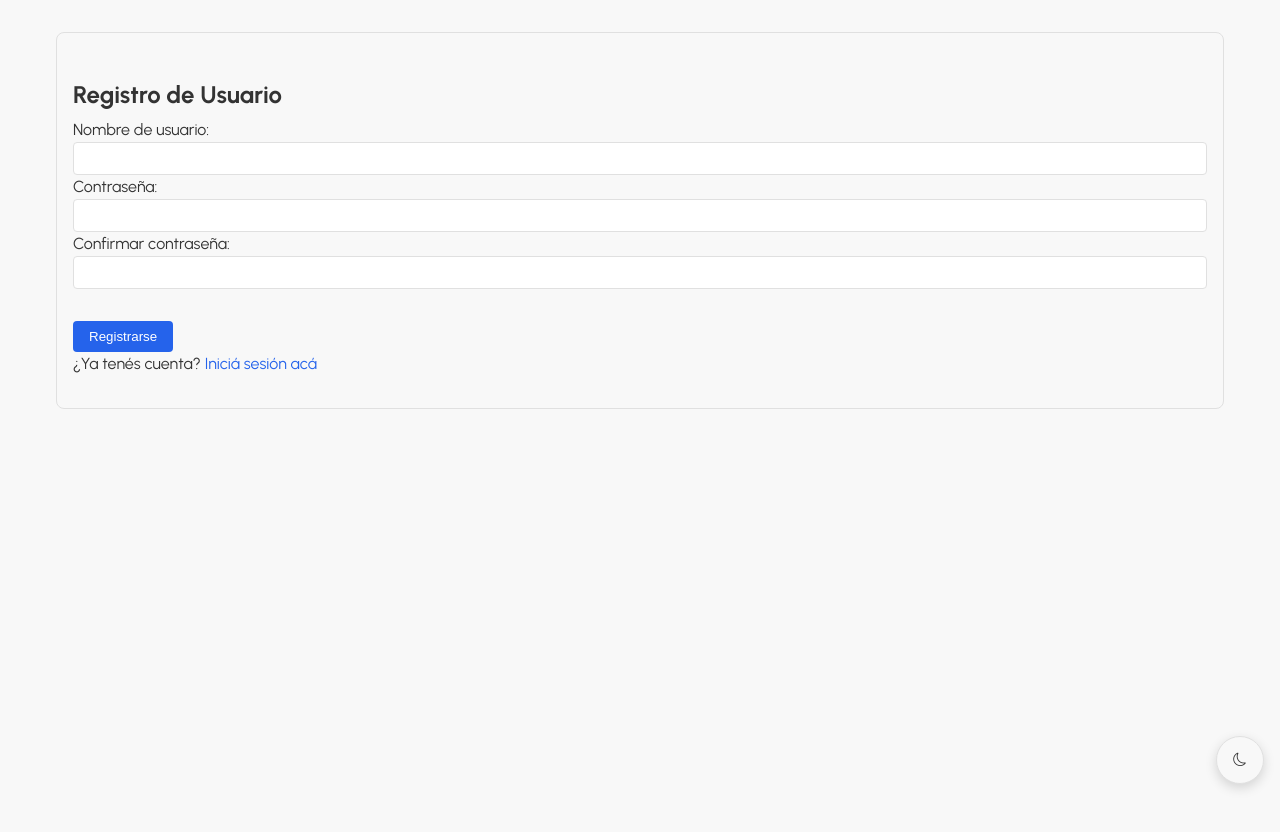
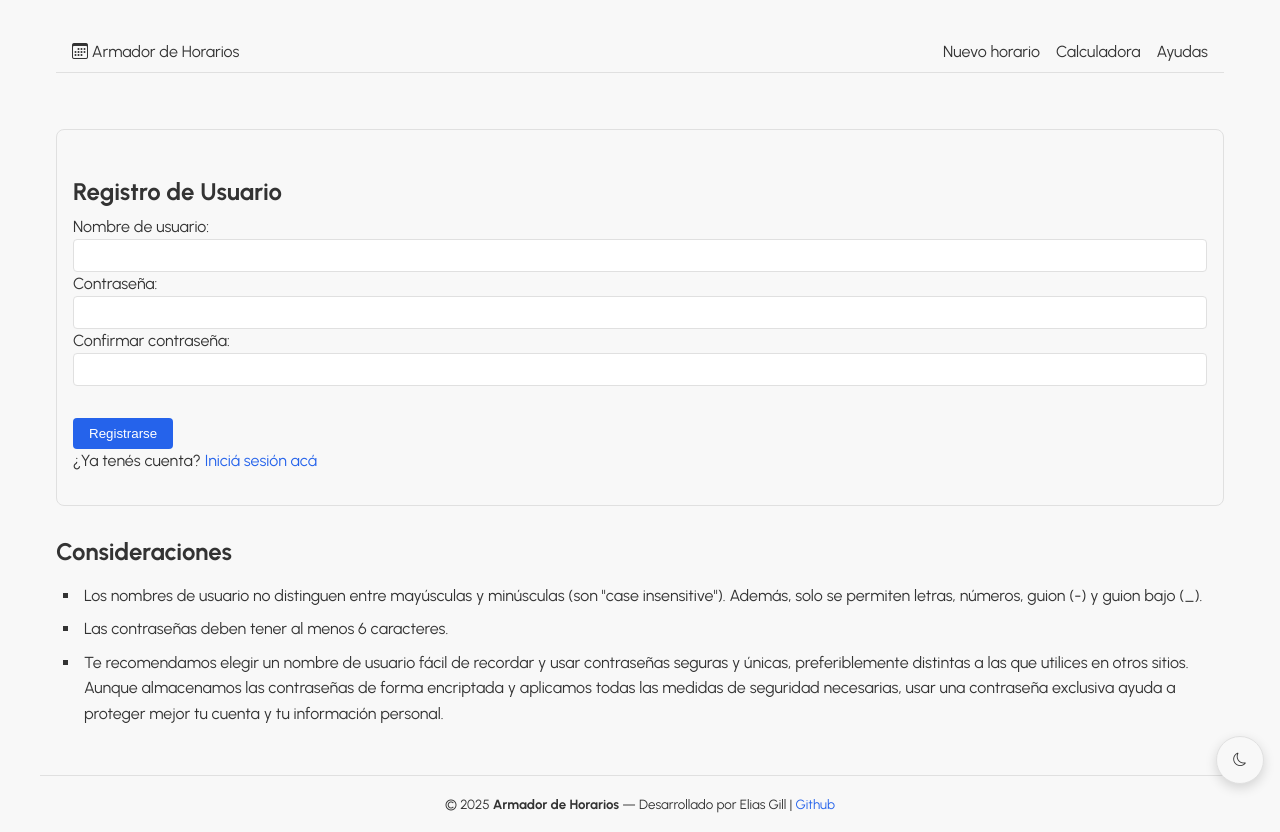
Before and after one commit to Elias-Gill/poliplanner, a Spring app: page /pages/auth/register in a window 1280 px wide. Before the commit the page ends 790 px from the top, so only its background shows below. Run offline with Thymeleaf, Linux system fonts and the light colour scheme; the template is opened without the code that fills it, so the values that code supplies are empty; some of the project's set-up classes (security, data sources, template engines, error pages and the like) are left out, and stand-ins take their place.

Commit message:
feat: Cambiando plantilla de login y register
- Cambiando la plantilla base de "flat_base" a "base" para tener header y
footer.
- Visualizacion del boton de login segun autenticacion del usuario.

```diff
--- a/pom.xml
+++ b/pom.xml
@@ -22,15 +22,17 @@
       <scope>provided</scope>
     </dependency>
     <!-- Spring Boot starters -->
+    <!-- security -->
     <dependency>
       <groupId>org.springframework.boot</groupId>
       <artifactId>spring-boot-starter-security</artifactId>
     </dependency>
+    <!-- web starter -->
     <dependency>
       <groupId>org.springframework.boot</groupId>
       <artifactId>spring-boot-starter-web</artifactId>
     </dependency>
-    <!-- Para soporte de layout dialect -->
+    <!-- Para soporte de layout dialect con thymeleaf -->
     <dependency>
       <groupId>nz.net.ultraq.thymeleaf</groupId>
       <artifactId>thymeleaf-layout-dialect</artifactId>
--- a/src/main/java/com/elias_gill/poliplanner/controller/LoginController.java
+++ b/src/main/java/com/elias_gill/poliplanner/controller/LoginController.java
@@ -1,12 +1,13 @@
 package com.elias_gill.poliplanner.controller;
 
 import org.springframework.stereotype.Controller;
+import org.springframework.ui.Model;
 import org.springframework.web.bind.annotation.GetMapping;
 
 @Controller
 public class LoginController {
     @GetMapping("/login")
-    public String showLoginForm() {
+    public String showLoginForm(Model model) {
         // NOTE: la logica de redireccion es manejada automaticamente por Spring
         return "pages/auth/login";
     }
--- a/src/main/resources/templates/layouts/base.html
+++ b/src/main/resources/templates/layouts/base.html
@@ -25,7 +25,7 @@
           <li><a th:href="@{/schedule/new}">Nuevo horario</a></li>
           <li><a th:href="@{/calculator}">Calculadora</a></li>
           <li><a th:href="@{/guides/index}">Ayudas</a></li>
-          <li>
+          <li th:if="${isLoggedIn}">
             <form th:action="@{/logout}" method="post">
               <input type="hidden" th:name="${_csrf.parameterName}" th:value="${_csrf.token}" />
               <button type="submit">Cerrar sesión</button>
--- a/src/main/resources/templates/pages/auth/login.html
+++ b/src/main/resources/templates/pages/auth/login.html
@@ -1,7 +1,7 @@
 <!DOCTYPE html>
 <html xmlns:th="http://www.thymeleaf.org"
       xmlns:layout="http://www.ultraq.net.nz/thymeleaf/layout"
-      layout:decorate="~{layouts/flat_base}">
+      layout:decorate="~{layouts/base}">
   <head>
     <title>Iniciar Sesión</title>
   </head>
@@ -36,10 +36,6 @@
       </form>
       <p class="login-footer">
         ¿No tenés cuenta? <a th:href="@{/register}">Registrate acá</a>
-      </p>
-      <p class="login-footer">
-        Accesos directos:
-        <a th:href="@{/calculator}">Calculadora</a>, <a th:href="@{/guides/index}">Ayuda</a>
       </p>
     </div>
     <style>
--- a/src/main/resources/templates/pages/auth/register.html
+++ b/src/main/resources/templates/pages/auth/register.html
@@ -1,7 +1,7 @@
 <!DOCTYPE html>
 <html xmlns:th="http://www.thymeleaf.org"
       xmlns:layout="http://www.ultraq.net.nz/thymeleaf/layout"
-      layout:decorate="~{layouts/flat_base}">
+      layout:decorate="~{layouts/base}">
   <head>
     <title>Registro de Usuario</title>
   </head>
@@ -30,5 +30,24 @@
         ¿Ya tenés cuenta? <a th:href="@{/login}">Iniciá sesión acá</a>
       </p>
     </article>
+    <section>
+      <h2>Consideraciones</h2>
+      <ul>
+        <li>
+          Los nombres de usuario no distinguen entre mayúsculas y minúsculas (son "case
+          insensitive"). Además, solo se permiten letras, números, guion (-) y guion bajo (_).
+        </li>
+        <li>
+          Las contraseñas deben tener al menos 6 caracteres.
+        </li>
+        <li>
+          Te recomendamos elegir un nombre de usuario fácil de recordar y usar contraseñas
+          seguras y únicas, preferiblemente distintas a las que utilices en otros sitios.
+          Aunque almacenamos las contraseñas de forma encriptada y aplicamos todas las medidas
+          de seguridad necesarias, usar una contraseña exclusiva ayuda a proteger mejor tu
+          cuenta y tu información personal.
+        </li>
+      </ul>
+    </section>
   </main>
 </html>
--- a/src/main/resources/templates/pages/sync/form.html
+++ b/src/main/resources/templates/pages/sync/form.html
@@ -1,7 +1,7 @@
 <!DOCTYPE html>
 <html xmlns:th="http://www.thymeleaf.org"
       xmlns:layout="http://www.ultraq.net.nz/thymeleaf/layout"
-      layout:decorate="~{layouts/flat_base}">
+      layout:decorate="~{layouts/base}">
   <head>
     <title>Iniciar Sesión</title>
   </head>
```
Also changed, not shown: src/main/java/com/elias_gill/poliplanner/security/LoggedControllerAdvice.java (added, +17 -0 lines).
